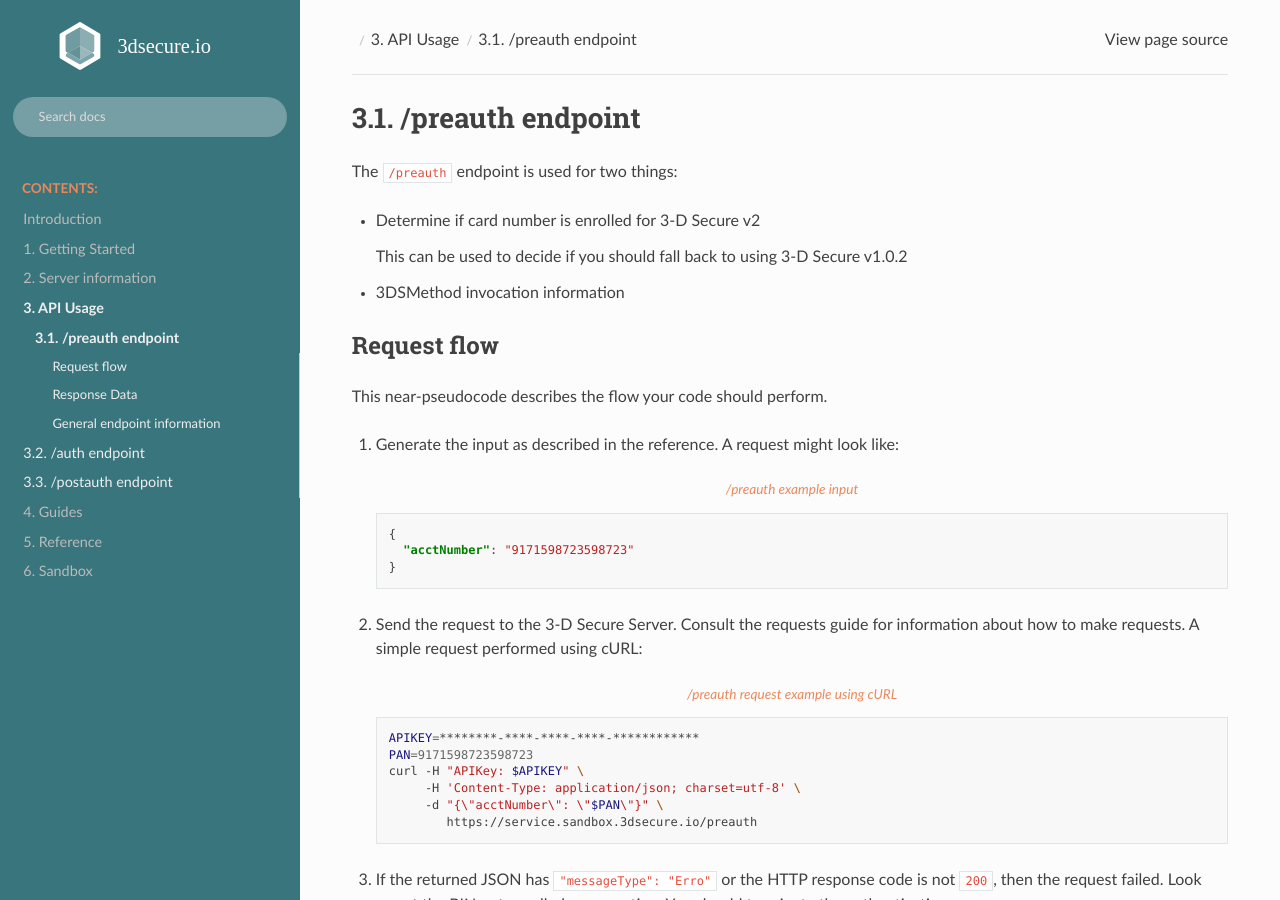
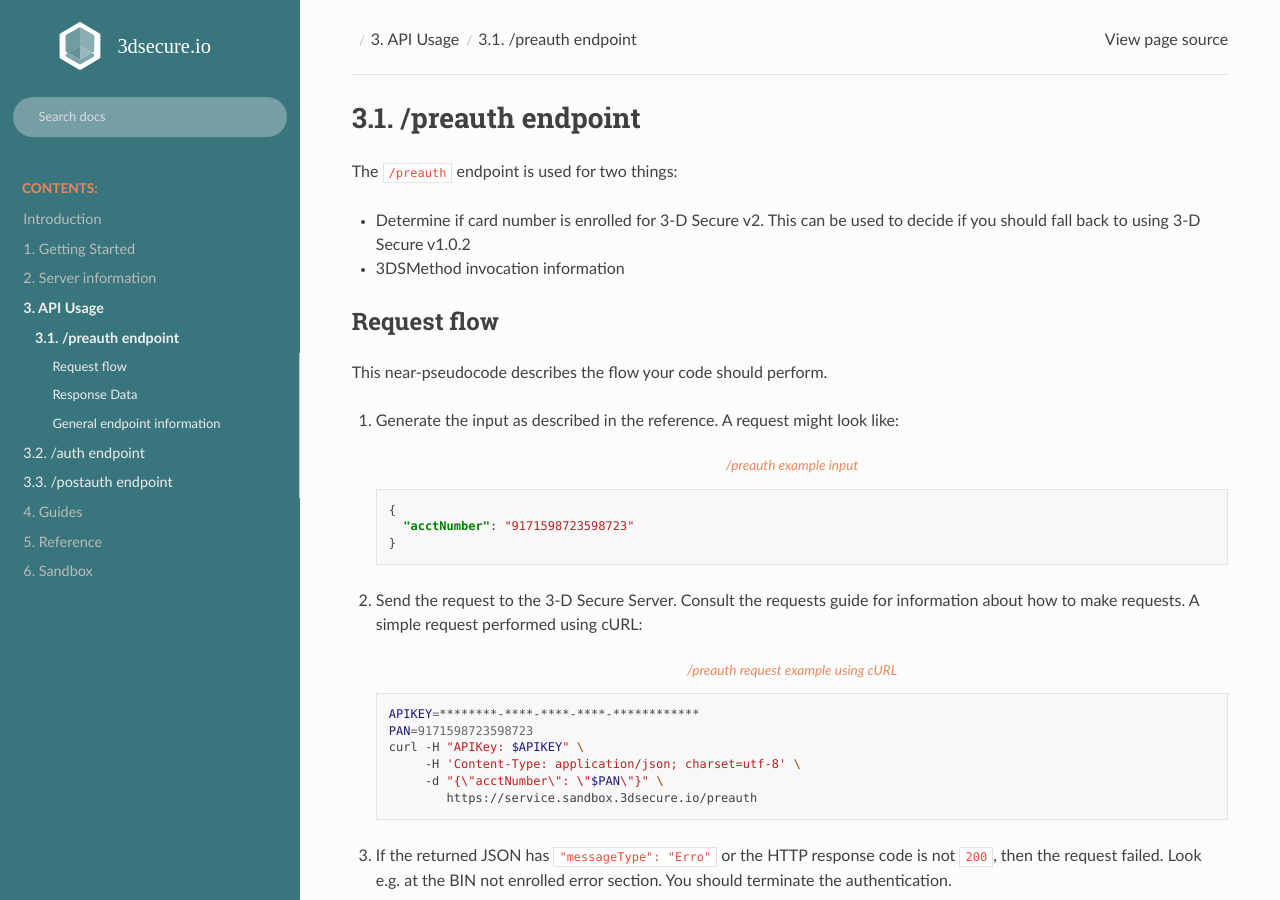
Before and after one commit to clearhaus/3DSv2-api-documentation, a Sphinx documentation site: the page built from source/preauth.rst, in a window 1280 px wide and 900 px high. Built offline with Sphinx 7.4.7 and the Read the Docs theme 2.0.0, drawn with Linux system fonts in a browser that asks for light colours.

```diff
--- a/source/preauth.rst
+++ b/source/preauth.rst
@@ -6,10 +6,8 @@
 
 The ``/preauth`` endpoint is used for two things:
 
-- Determine if card number is enrolled for 3-D Secure v2
-
-  This can be used to decide if you should fall back to using 3-D Secure
-  v1.0.2
+- Determine if card number is enrolled for 3-D Secure v2.
+  This can be used to decide if you should fall back to using 3-D Secure v1.0.2
 - 3DSMethod invocation information
 
 ************
```
